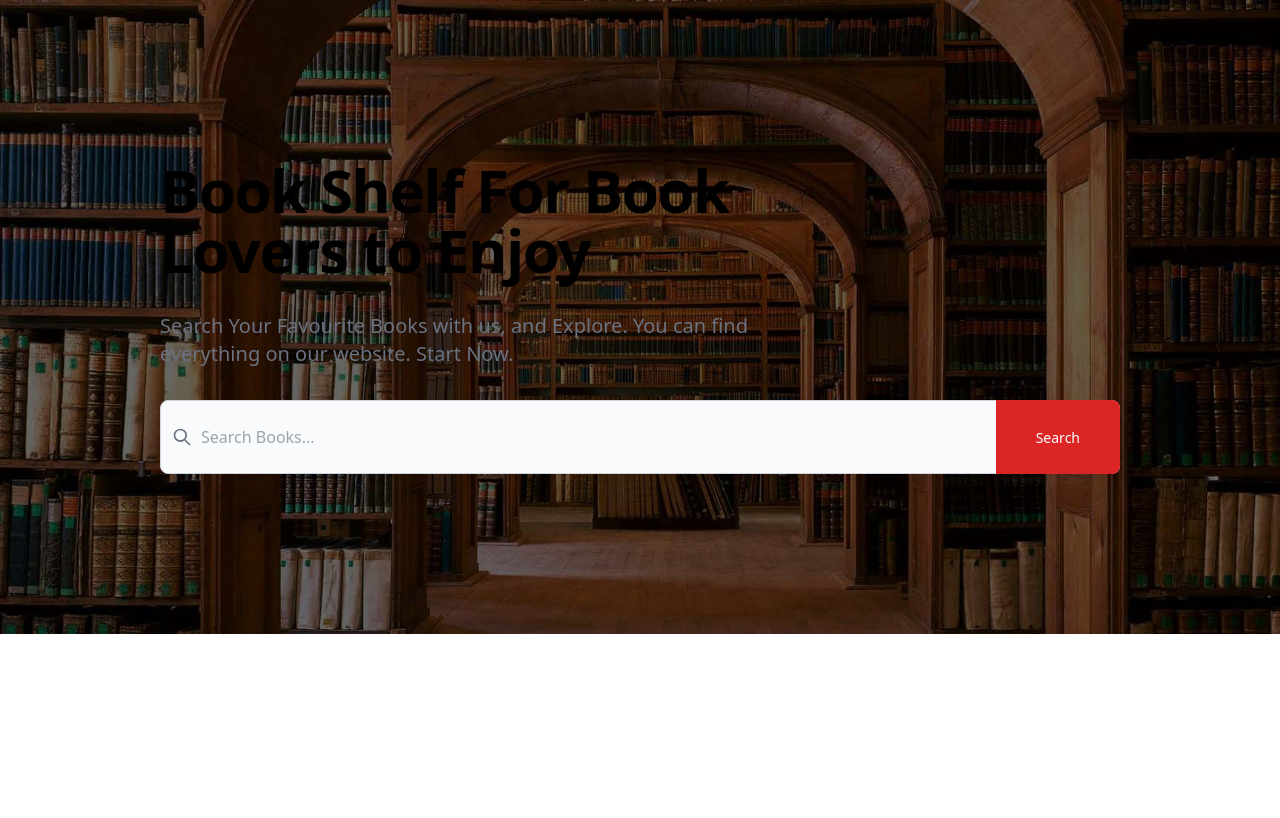
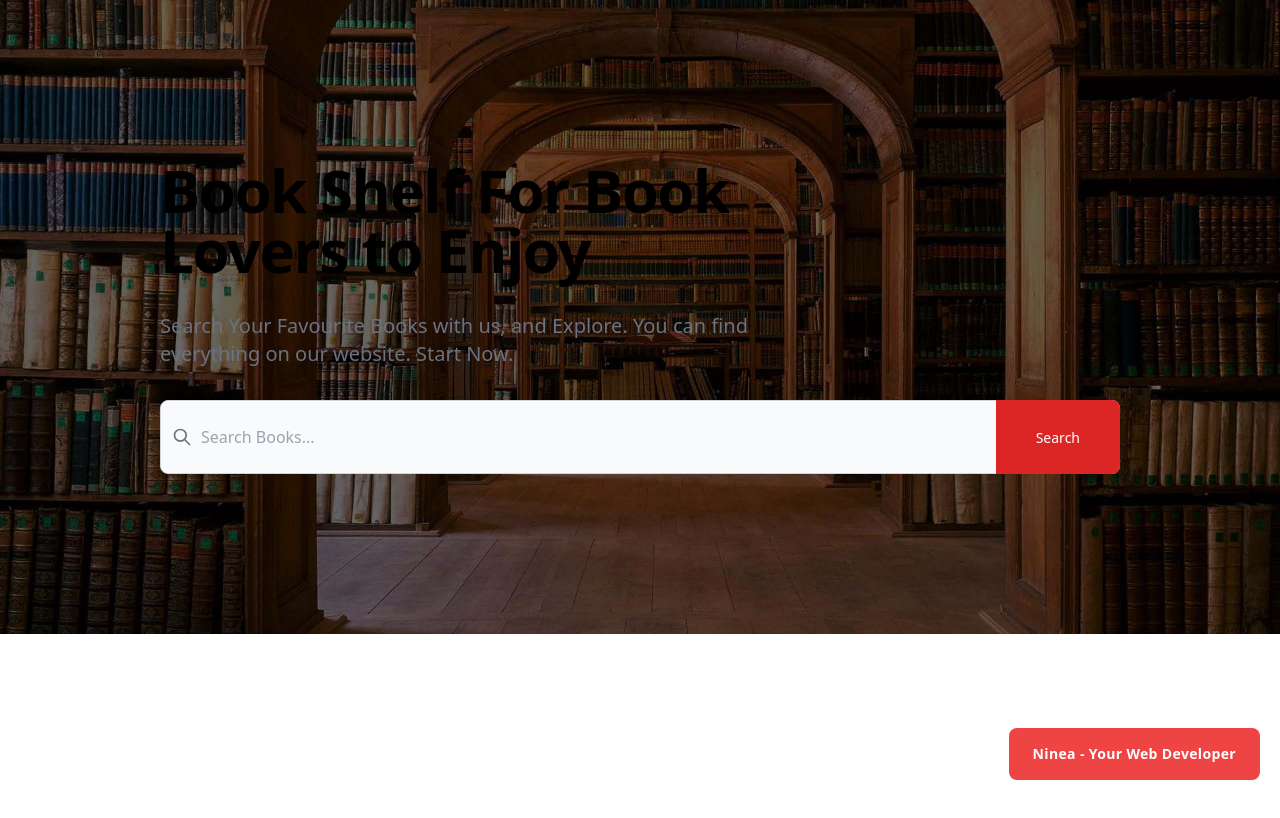
Before and after one commit to ninea-anasovi/BookList, a React (Create React App) app: page / in a window 1280 px wide. Shown: the top 818 px of the page. Built offline with nearby package versions, Linux system fonts and the light colour scheme.

Commit message:
fixed button creation

```diff
--- a/src/components/Booklist/index.jsx
+++ b/src/components/Booklist/index.jsx
@@ -10,7 +10,7 @@ function Booklist() {
 
   return (
     <>
-        <div className='m-10 py-10 grid grid-cols-1 md:grid-cols-2 lg:grid-cols-3 gap-20 '>
+        <div className='m-10 py-16 grid grid-cols-1 md:grid-cols-2 lg:grid-cols-3 gap-20 '>
             {
                 bookData.map((item, index) => {
                     let thumbnail = item.volumeInfo.imageLinks && item.volumeInfo.imageLinks.thumbnail;
@@ -20,7 +20,6 @@ function Booklist() {
                 })
             }
         </div>
-
     </>
   )
 }
--- /dev/null
+++ b/src/components/FixedButton/index.jsx
@@ -0,0 +1,15 @@
+import React from 'react'
+
+function FixedButton() {
+  return (
+    <div class='fixed bottom-5 right-5 w-full'>
+        <a
+            href='https://ninea-portfolio.herokuapp.com/'
+            class=' float-right px-6 py-4 bg-red-500 text-white text-sm font-bold tracking-wide rounded-lg focus:outline-none'>
+            Ninea - Your Web Developer
+        </a>
+    </div>
+  )
+}
+
+export default FixedButton
--- a/src/components/HeroSection/index.jsx
+++ b/src/components/HeroSection/index.jsx
@@ -1,6 +1,6 @@
 import React from 'react'
 import SearchBar from '../Searchbar'
-import background from '../../Assets/images/hero-image.jpg'
+
 
 
 function HeroSection() {
--- a/src/components/Layout/index.jsx
+++ b/src/components/Layout/index.jsx
@@ -1,6 +1,7 @@
 import React from 'react'
 import Booklist from '../Booklist'
 import HeroSection from '../HeroSection'
+import FixedButton from '../FixedButton'
 import { BookContext } from '../../context'
 import { useState } from 'react'
 
@@ -9,11 +10,14 @@ function Layout() {
   const [bookData, setBookData] = useState ([])
 
   return (
+      <>
+        <BookContext.Provider value={{bookData, setBookData}}>
+            <HeroSection/>
+            <Booklist/>
+        </BookContext.Provider>
+        <FixedButton/>
+      </>
 
-    <BookContext.Provider value={{bookData, setBookData}}>
-        <HeroSection/>
-        <Booklist/>
-     </BookContext.Provider>
 
   )
 }
```
